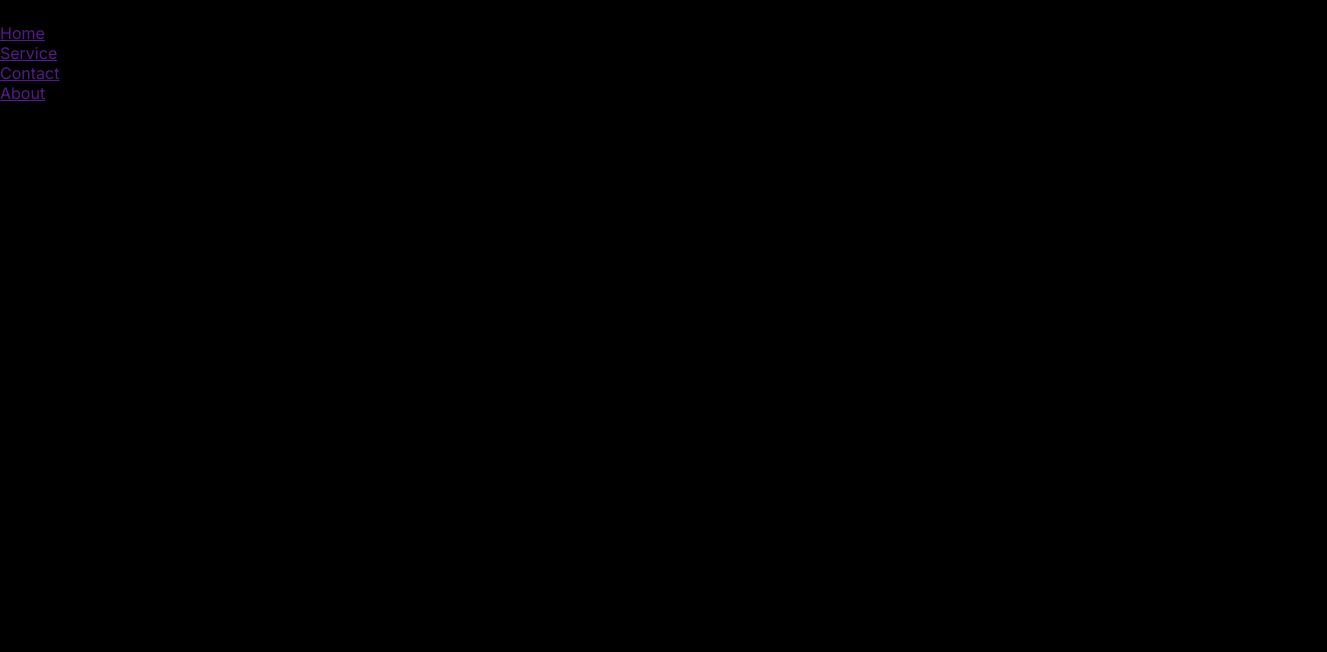
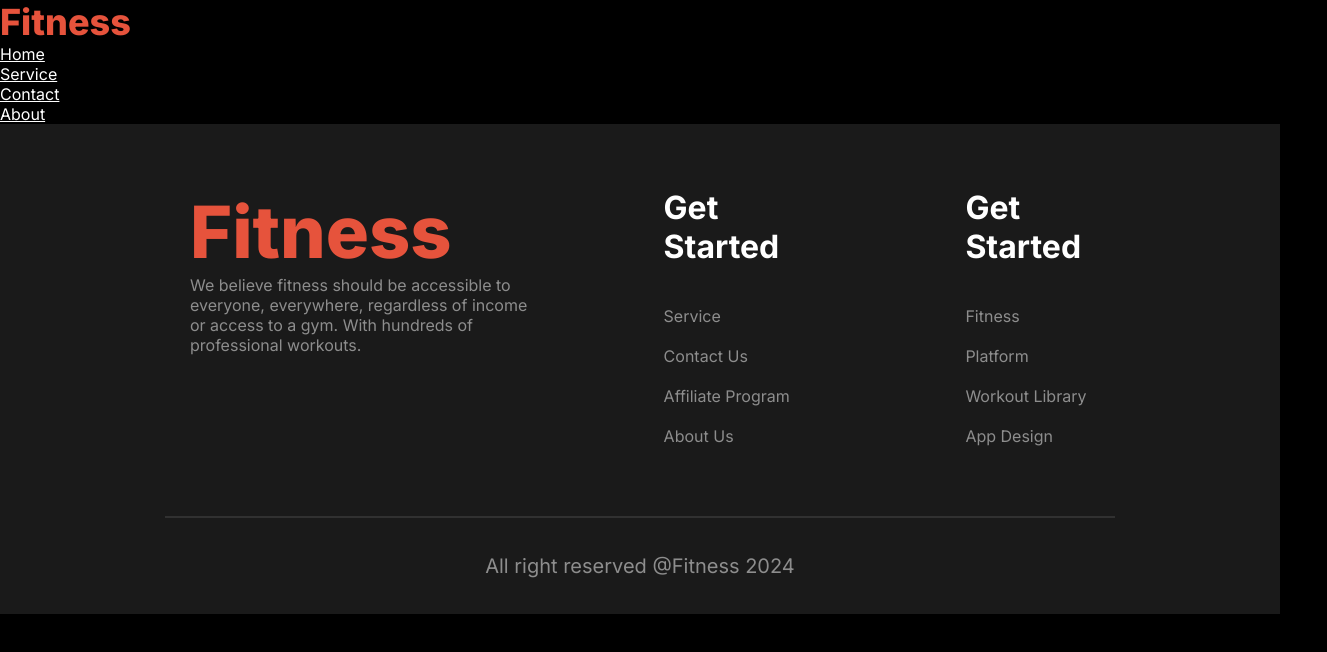
Before and after one commit to MD-YUSUF-1/gym-fitness, a plain HTML site: page index.html in a window 1280 px wide. Shown: the whole page, 1327 px wide, since content can reach past the window. Drawn offline with Linux system fonts and the light colour scheme; a web font is replaced by a local one.

Commit message:
Footer Completed

```diff
--- a/index.html
+++ b/index.html
@@ -9,14 +9,13 @@
 </head>
 <body class="inter-font">
     <header>
-        <nav class="navbar">
-            <h3 class="nav-title">Fitness</h3>
+        <nav class="navbar ">
+            <h3 class="nav-title share-title">Fitness</h3>
             <ul class="nav-links">
                 <li class="nav-item"><a href="" class="nav-link nav-link-with-color">Home</a></li>
                 <li class="nav-item"><a href="" class="nav-link">Service</a></li>
                 <li class="nav-item"><a href="" class="nav-link">Contact</a></li>
                 <li class="nav-item"><a href="" class="nav-link">About</a></li>
-
             </ul>
         </nav>
     </header>
@@ -24,7 +23,32 @@
 
     </main>
     <Footer>
-
+        <div class="footer">
+            <div>
+                <h3 class="footer-title share-title">Fitness</h3>
+                <p class="text-light-gray">We believe fitness should be accessible to everyone, everywhere, regardless of income or access to a gym. With hundreds of professional workouts.</p>
+            </div>
+            <div>
+                <h4 class="footer-info-title" >Get Started</h4>
+                <div class="footer-info-container">
+                <p class="text-light-gray">Service</p>
+                <p class="text-light-gray">Contact Us</p>
+                <p class="text-light-gray">Affiliate Program</p>
+                <p class="text-light-gray">About Us</p>
+                </div>
+            </div>
+            <div>
+                <h4 class="footer-info-title" >Get Started</h4>
+                <div class="footer-info-container">
+                <p class="text-light-gray">Fitness</p>
+                <p class="text-light-gray">Platform</p>
+                <p class="text-light-gray">Workout Library</p>
+                <p class="text-light-gray">App Design</p>
+                </div>
+            </div>
+        </div>
+        <hr>
+        <p class="footer-copywrite text-light-gray">All right reserved @Fitness 2024</p>
     </Footer>
 </body>
 </html>
--- a/styles/assignment.css
+++ b/styles/assignment.css
@@ -17,7 +17,20 @@
 *{
     margin: 0;
     padding: 0;
-    background-color: black;
+    color: #FFF;
+}
+body{
+  background-color: black;
+}
+
+/* Shared styles */
+.text-light-gray{
+  color: rgba(255, 255, 255, 0.5);
+}
+
+.share-title{
+  color: #E6533C;
+  font-weight: 800;
 }
 
 
@@ -26,7 +39,7 @@
 
 }
 .nav-title{
-
+  font-size: 2.25rem;
 }
 .nav-links{
 
@@ -64,5 +77,41 @@
 /* NavBar styles ends here */
 
 
-/* NavBar styles starts here */
-/* NavBar styles ends here */
+/* Footer styles starts here */
+footer{
+  background-color: rgba(255, 255, 255, 0.10);
+}
+.footer{
+  display: grid;
+  grid-template-columns: 2fr repeat(2,1fr);
+  width:74%;
+  margin: 0 auto;
+  gap: 130px;
+  padding: 64px 190px 70px;
+}
+.footer-title{
+  font-size: 4.5rem;
+}
+.footer-info-title{
+  font-size: 2rem;
+  font-weight: 700;
+  margin-bottom: 40px;
+}
+.footer-info-container{
+  display: flex;
+  flex-direction: column;
+  gap: 20px;
+}
+hr{
+  width:74% ;
+  margin: 0 auto;
+  border: 1px solid rgba(255, 255, 255, 0.10);
+  /* stroke-width: 2px;
+stroke: rgba(255, 255, 255, 0.10); */
+}
+.footer-copywrite{
+  text-align: center;
+  font-size: 1.25rem;
+  padding: 36px 0;
+}
+/* Footer styles ends here */
```
